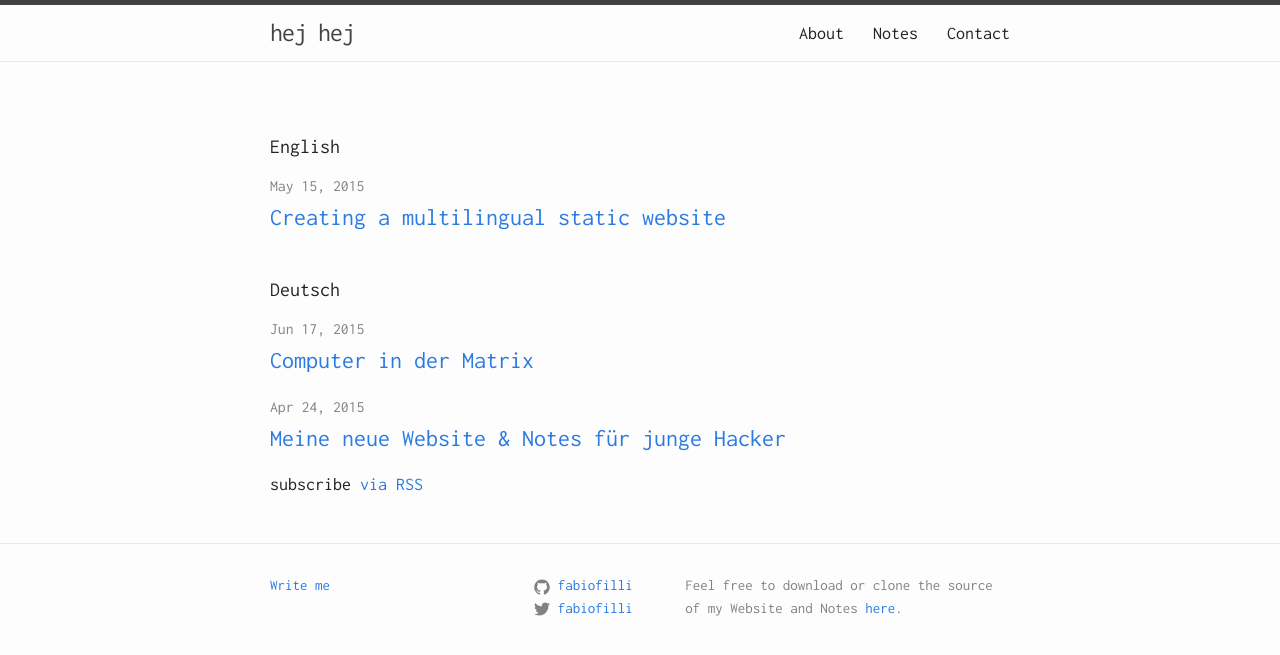
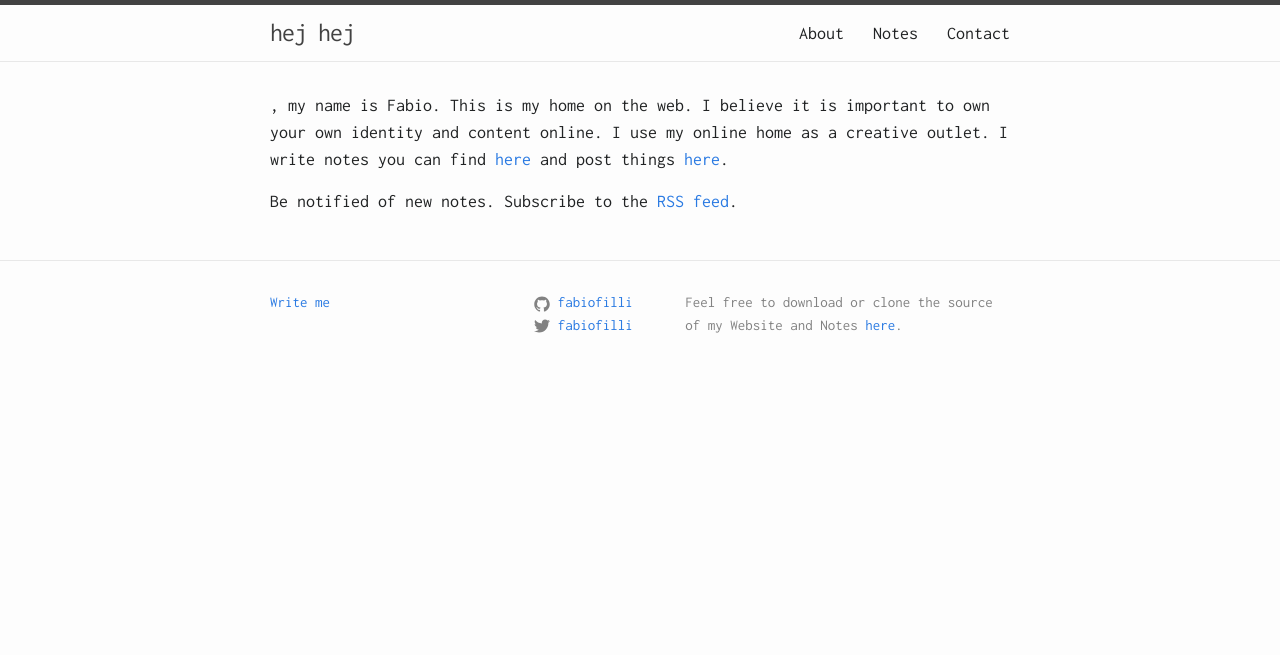
Before and after one commit to fabiofilli/fabiofilli, a Jekyll site: the page built from index.html, in a window 1280 px wide. Shown: the top 655 px of the page. Built offline with Jekyll 4.4.1, drawn with Linux system fonts in a browser that asks for light colours; comment, search, counter and statistics services are not loaded.

Commit message:
modify index page

```diff
--- a/index.html
+++ b/index.html
@@ -4,36 +4,8 @@
 
 <div class="home">
 
-  <h1 class="post-lang-title">English</h1>
+  <p>, my name is Fabio. This is my home on the web. I believe it is important to own your own identity and content online. I use my online home as a creative outlet. I write notes you can find <a href="{{ "/notes" | prepend: site.baseurl }}">here</a> and post things <a href="https://twitter.com/FabioFilli">here</a>.</p>
 
-  <ul class="post-list">
-    {% for post in site.posts %}
-      {% if post.lang == "en" %}
-      <li>
-        <span class="post-meta">{{ post.date | date: "%b %-d, %Y" }}</span>
-        <h2>
-          <a class="post-link" href="{{ post.url | prepend: site.baseurl }}">{{ post.title }}</a>
-        </h2>
-      </li>
-      {% endif %}
-    {% endfor %}
-  </ul>
-
-  <h1 class="post-lang-title">Deutsch</h1>
-
-  <ul class="post-list">
-    {% for post in site.posts %}
-      {% if post.lang == "de" %}
-      <li>
-        <span class="post-meta">{{ post.date | date: "%b %-d, %Y" }}</span>
-        <h2>
-          <a class="post-link" href="{{ post.url | prepend: site.baseurl }}">{{ post.title }}</a>
-        </h2>
-      </li>
-      {% endif %}
-    {% endfor %}
-  </ul>
-
-  <p class="rss-subscribe">subscribe <a href="{{ "/feed.xml" | prepend: site.baseurl }}">via RSS</a></p>
+  <p class="rss-subscribe">Be notified of new notes. Subscribe to the <a href="{{ "/feed.xml" | prepend: site.baseurl }}">RSS feed</a>.</p>
 
 </div>
```
